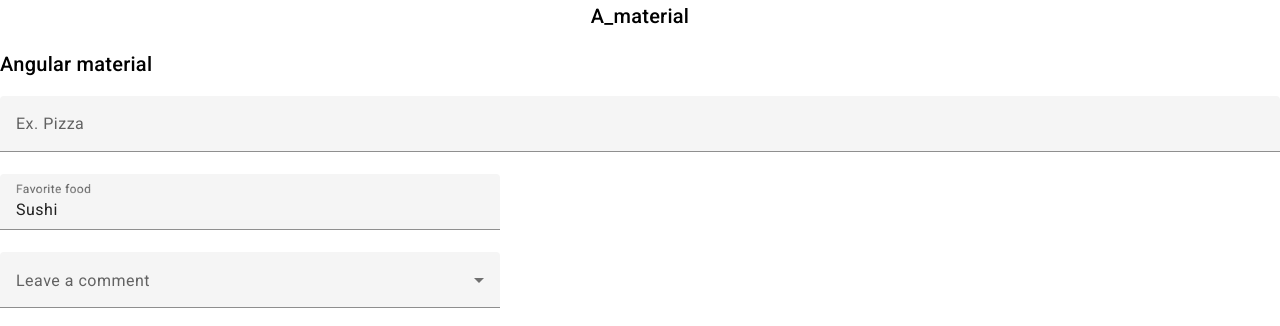
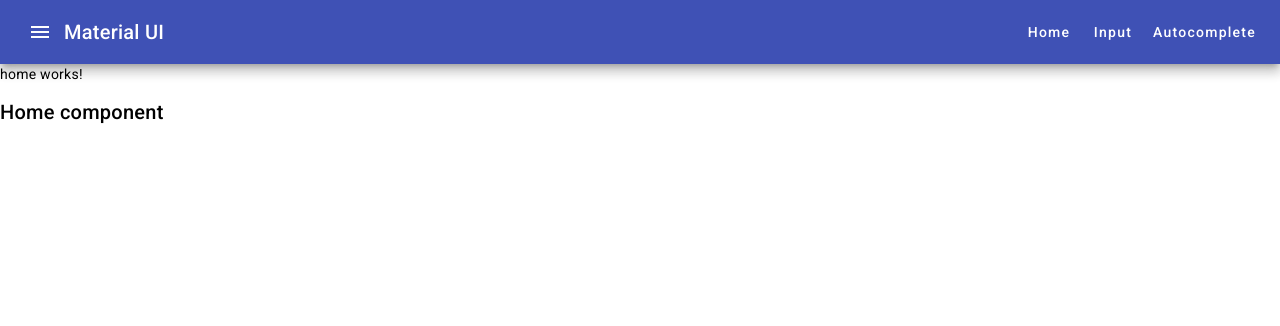
Before and after one commit to shruti97k/Bootstrap-App, an Angular app: page / in a window 1280 px wide. Shown: the top 326 px of the page. Built offline with nearby package versions, Linux system fonts and the light colour scheme.

Commit message:
Menubar completed

```diff
--- a/src/app/app.component.html
+++ b/src/app/app.component.html
@@ -1,5 +1 @@
-<div style="text-align: center;">
-  <h2>A_material</h2>
-</div>
-  <router-outlet></router-outlet>
-  <app-input></app-input>
+<app-menubar></app-menubar>
--- /dev/null
+++ b/src/app/component/home/home.component.html
@@ -0,0 +1,2 @@
+<p>home works!</p>
+<h2>Home component</h2>
--- a/src/app/component/menubar/menubar.component.css
+++ b/src/app/component/menubar/menubar.component.css
@@ -0,0 +1,3 @@
+.example-spacer {
+    flex: 1 1 auto;
+  }
--- a/src/app/component/menubar/menubar.component.html
+++ b/src/app/component/menubar/menubar.component.html
@@ -1 +1,12 @@
-<p>menubar works!</p>
+<mat-toolbar color="primary" class="mat-elevation-z8">
+    <button routerlink=""  mat-icon-button>
+        <mat-icon>menu</mat-icon>
+    </button>
+    <span>Material UI</span>
+    <span class="example-spacer"></span>
+    <button routerlink=""  mat-button>Home</button>
+    <button routerlink="input" mat-button>Input</button>
+    <button routerlink="autocomplete"  mat-button>Autocomplete</button>
+</mat-toolbar>
+
+<router-outlet></router-outlet>
--- a/src/app/input/input.component.html
+++ b/src/app/input/input.component.html
@@ -1,8 +1,7 @@
-<h2>Angular material</h2>
+<h2>Angular Material - Input</h2>
 <mat-form-field class="example-full-width">
-  <input matInput placeholder="Ex. Pizza" >
+    <input matInput placeholder="Enter text" />
 </mat-form-field>
-
 
 
 <form class="example-form">
@@ -13,6 +12,6 @@
 
     <mat-form-field class="example-full-width">
       <mat-label>Leave a comment</mat-label>
-      <mat-select>please select</mat-select>
+      <mat-select></mat-select>
     </mat-form-field>
   </form>
```
Also changed, not shown: src/MaterialModule.ts (+9 -1 lines), src/app/app-routing.module.ts (+7 -4 lines), src/app/app.module.ts (+8 -4 lines), src/app/component/home/home.component.ts (added, +10 -0 lines), src/app/component/home/home.component.css (added), 1 other file (tests, documents, lock files or other folders).
